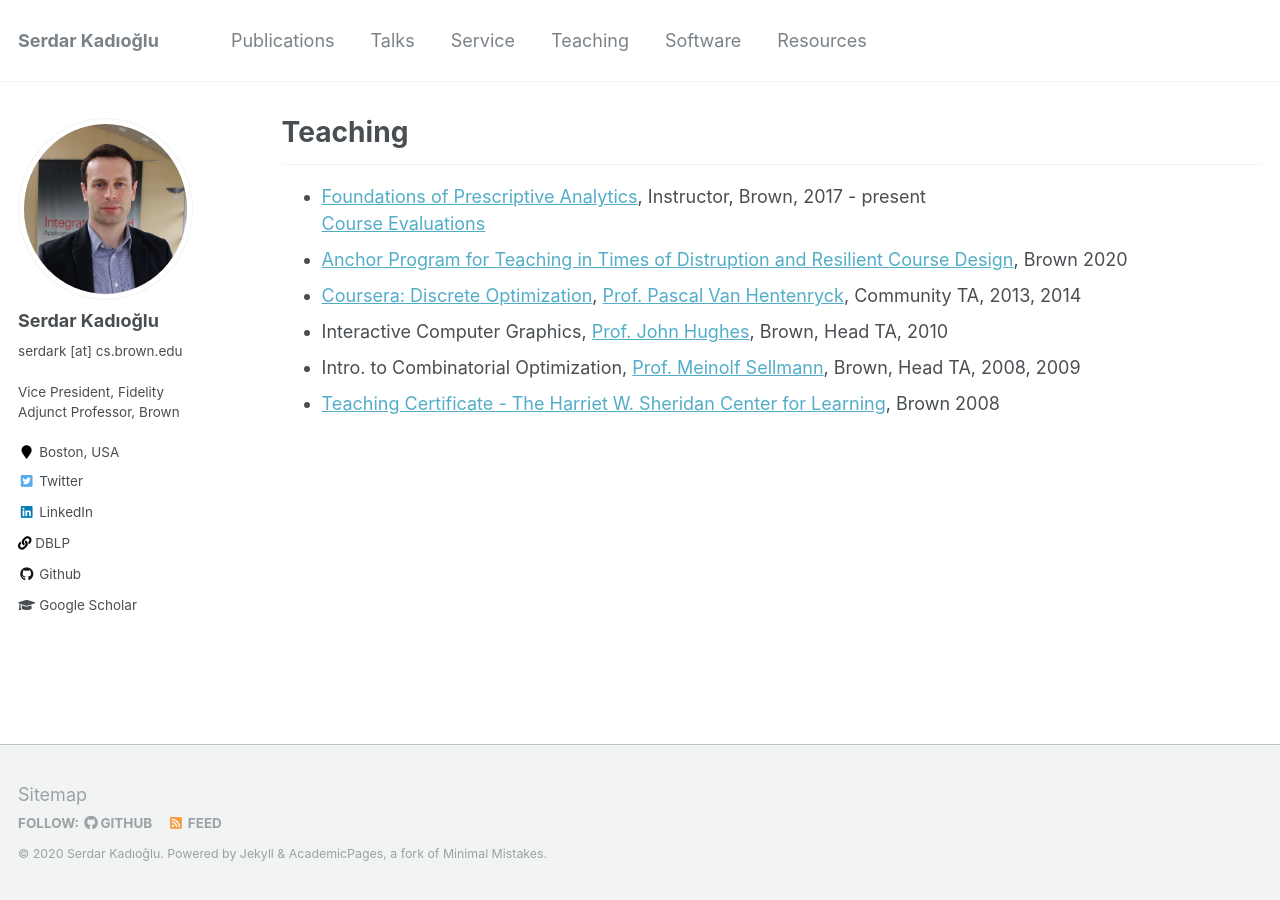
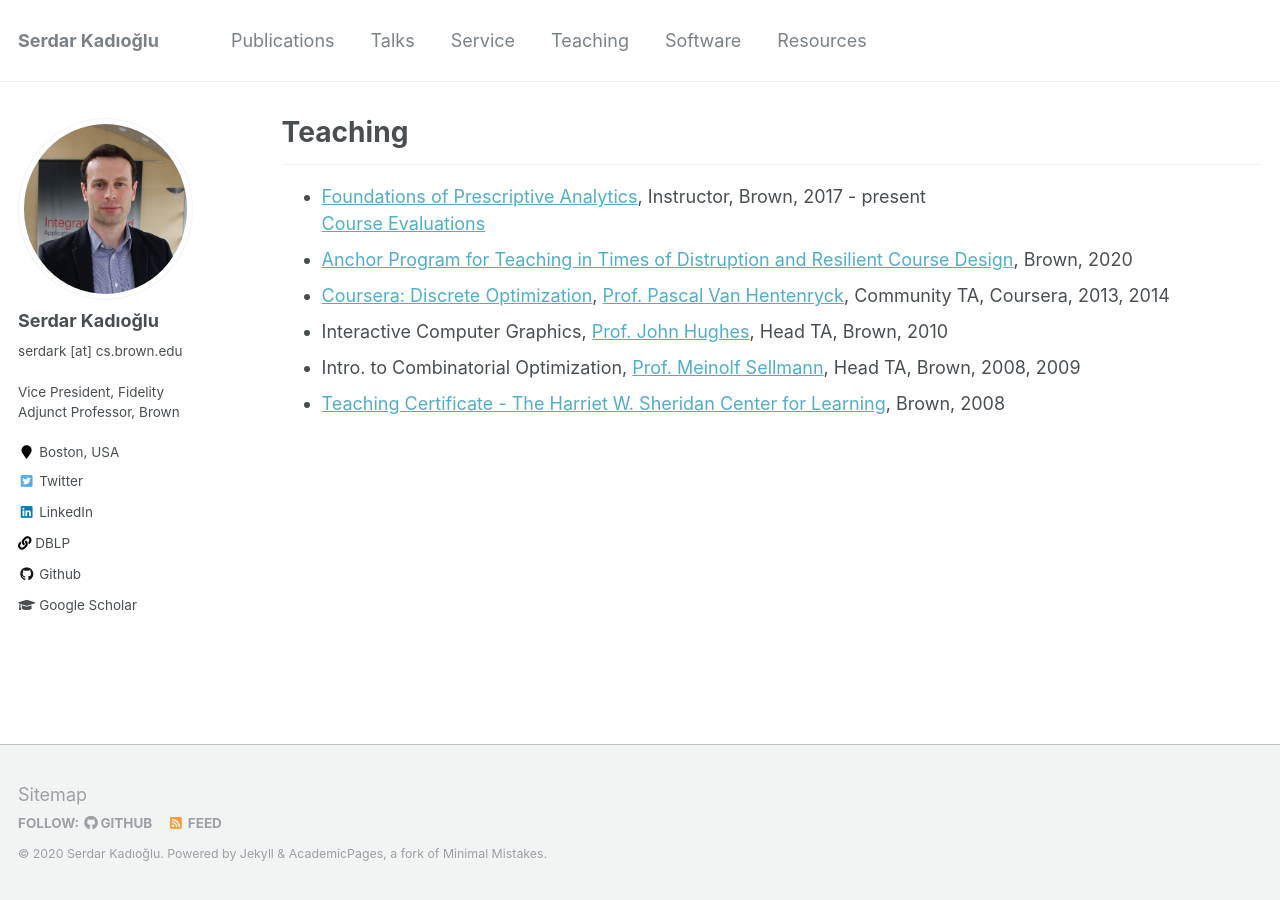
Before and after one commit to skadio/skadio.github.io, a Jekyll site: the page built from _pages/teaching.md, in a window 1280 px wide. Built offline with Jekyll 4.4.1, drawn with Linux system fonts in a browser that asks for light colours.

Commit message:
Update teaching.md

```diff
--- a/_pages/teaching.md
+++ b/_pages/teaching.md
@@ -9,8 +9,8 @@ author_profile: true
 
 - [Foundations of Prescriptive Analytics](https://cs.brown.edu/courses/csci2951-o/), Instructor, Brown, 2017 - present\
 [Course Evaluations](https://sites.google.com/site/serdrk/Student_Evaluations.pdf?attredirects=0)
-- [Anchor Program for Teaching in Times of Distruption and Resilient Course Design](https://www.brown.edu/sheridan/programs-services/institutes-retreats/anchor), Brown 2020
-- [Coursera: Discrete Optimization](https://www.coursera.org/learn/discrete-optimization), [Prof. Pascal Van Hentenryck](https://sites.gatech.edu/pascal-van-hentenryck/), Community TA, 2013, 2014
-- Interactive Computer Graphics, [Prof. John Hughes](http://cs.brown.edu/people/jhughes/), Brown, Head TA, 2010
-- Intro. to Combinatorial Optimization, [Prof. Meinolf Sellmann](https://en.wikipedia.org/wiki/Meinolf_Sellmann), Brown, Head TA, 2008, 2009
-- [Teaching Certificate - The Harriet W. Sheridan Center for Learning](https://www.brown.edu/about/administration/sheridan-center/), Brown 2008
+- [Anchor Program for Teaching in Times of Distruption and Resilient Course Design](https://www.brown.edu/sheridan/programs-services/institutes-retreats/anchor), Brown, 2020
+- [Coursera: Discrete Optimization](https://www.coursera.org/learn/discrete-optimization), [Prof. Pascal Van Hentenryck](https://sites.gatech.edu/pascal-van-hentenryck/), Community TA, Coursera, 2013, 2014
+- Interactive Computer Graphics, [Prof. John Hughes](http://cs.brown.edu/people/jhughes/), Head TA, Brown, 2010
+- Intro. to Combinatorial Optimization, [Prof. Meinolf Sellmann](https://en.wikipedia.org/wiki/Meinolf_Sellmann), Head TA, Brown, 2008, 2009
+- [Teaching Certificate - The Harriet W. Sheridan Center for Learning](https://www.brown.edu/about/administration/sheridan-center/), Brown, 2008
```
